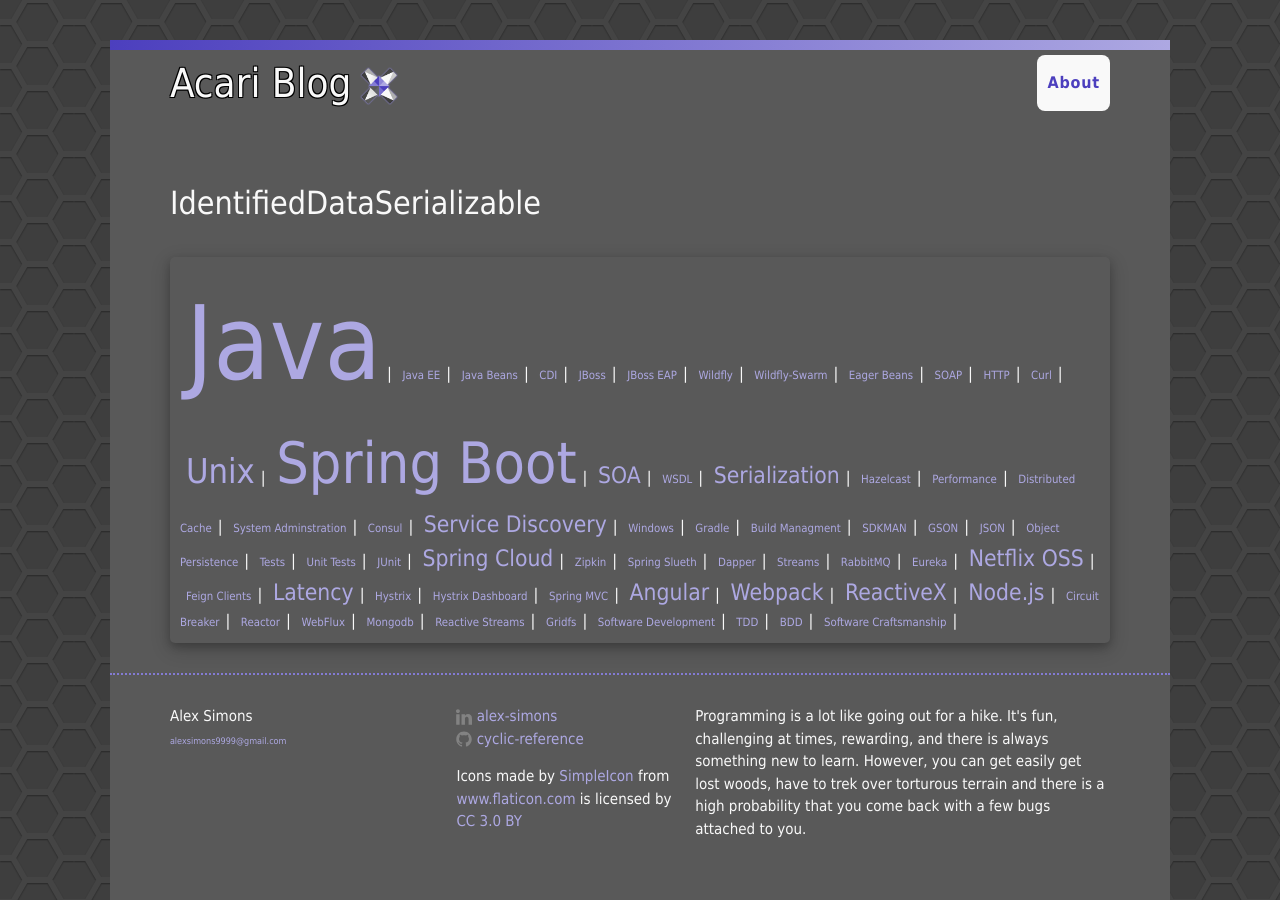
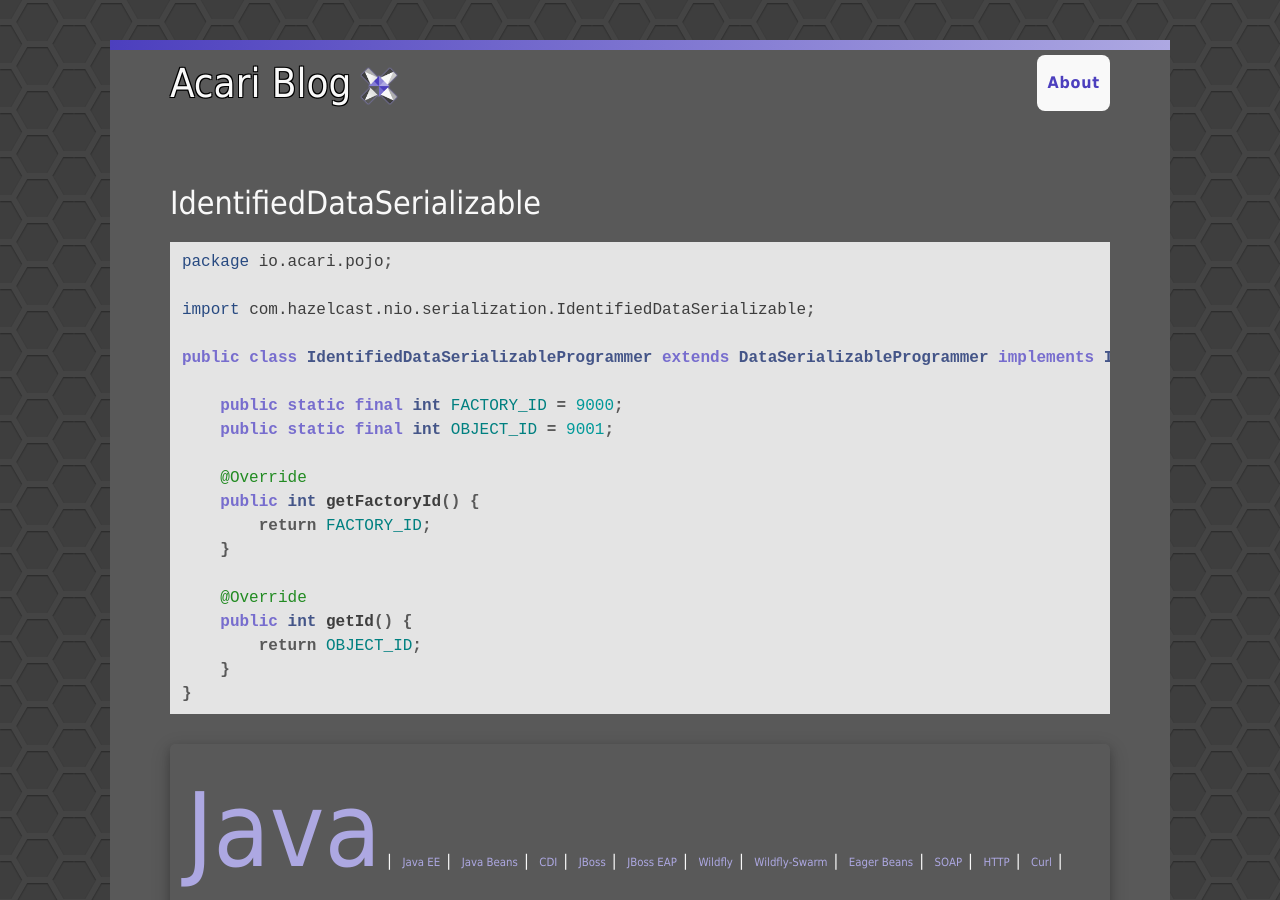
Before and after one commit to Unthrottled/blog, a Jekyll site: the page built from code/bh/id_serial.md, in a window 1280 px wide and 900 px high. Built offline with Jekyll 4.4.1, drawn with Linux system fonts in a browser that asks for light colours.

Commit message:
The code is in it's place now

```diff
--- a/code/bh/id_serial.md
+++ b/code/bh/id_serial.md
@@ -4,3 +4,25 @@ layout: post
 
 IdentifiedDataSerializable
 ---
+
+{% highlight java %}
+package io.acari.pojo;
+
+import com.hazelcast.nio.serialization.IdentifiedDataSerializable;
+
+public class IdentifiedDataSerializableProgrammer extends DataSerializableProgrammer implements IdentifiedDataSerializable {
+
+    public static final int FACTORY_ID = 9000;
+    public static final int OBJECT_ID = 9001;
+
+    @Override
+    public int getFactoryId() {
+        return FACTORY_ID;
+    }
+
+    @Override
+    public int getId() {
+        return OBJECT_ID;
+    }
+}
+{% endhighlight %}
```
